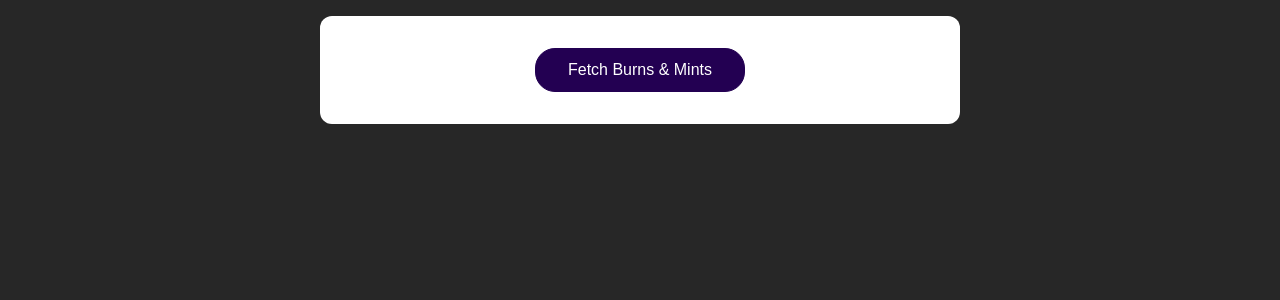
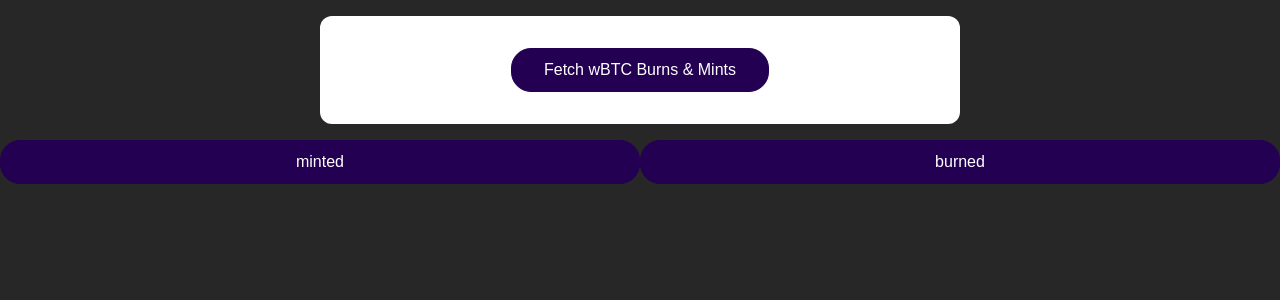
Before and after one commit to aleksanderw1992/dapp-burned-minted-wbtc, a React (Create React App) app: page / in a window 1280 px wide. Shown: the top 300 px of the page. Built offline with nearby package versions, Linux system fonts and the light colour scheme.

Commit message:
improve UI

```diff
--- a/src/App.js
+++ b/src/App.js
@@ -9,7 +9,6 @@
   // const numberOfLastTransactions = 20;
   const numberOfLastTransactions = 2;
   const [minted, setMinted] = useState([]);
-  // eslint-disable-next-line
   const [burned, setBurned] = useState([]);
 
   function fetchTransactionsHandler() {
@@ -22,49 +21,49 @@
       "event Burn(address indexed burner, uint256 value);"];
 
     const contract = new ethers.Contract(wbtcContractAddress, abi, provider);
-    const result = async () => {
+    const performFetch = async () => {
       const mintTransactionsAll = await contract.queryFilter("Mint", 0, "latest");
       const burnTransactionsAll = await contract.queryFilter("Burn", 0, "latest");
       const mintTransactions = mintTransactionsAll.slice(- numberOfLastTransactions);
-      // eslint-disable-next-line
       const burnTransactions = burnTransactionsAll.slice(-numberOfLastTransactions);
-      // console.log(mintTransactions);
-      // console.log(burnTransactions);
+      const transformedMintedTransactions = await transformTransactions(mintTransactions, provider);
+      setMinted(transformedMintedTransactions);
+      const transformedBurnedTransactions = await transformTransactions(burnTransactions, provider);
+      setBurned(transformedBurnedTransactions);
 
-      const transformedMintedTransactions = [];
-      for (let i = 0; i < mintTransactions.length; i++) {
-        let transactionData = mintTransactions[i];
+    };
+    performFetch();
+  }
+
+  async function transformTransactions(transactions, provider) {
+    const transformedTransactions = [];
+    for (let i = 0; i < transactions.length; i++) {
+      let transactionData = transactions[i];
 
       const block = await provider.getBlock(transactionData.blockNumber);
       const transaction = await provider.getTransaction(transactionData.transactionHash);
-        // console.log(block);
-        // console.log(transaction);
-        transformedMintedTransactions.push({
+      transformedTransactions.push({
         id: transactionData.blockNumber,
         hash: transactionData.transactionHash,
         from: transaction.from,
         time: new Date(block.timestamp * 1000).toLocaleString("en-GB", {timeZoneName: "short"}),
       });
     }
-      console.log(transformedMintedTransactions);
-      setMinted(transformedMintedTransactions);
-
-    };
-    console.log(result());
+    return transformedTransactions;
   }
 
   return (
       <React.Fragment>
         <section>
-          <button onClick={fetchTransactionsHandler}>Fetch Burns & Mints
+          <button onClick={fetchTransactionsHandler}>Fetch wBTC Burns & Mints
           </button>
         </section>
         <div className="row">
           <div className="column">
-            <TransactionsList transactions={minted}/>
+            <TransactionsList transactions={minted} title={"minted"}/>
           </div>
           <div className="column">
-            <TransactionsList transactions={burned}/>
+            <TransactionsList transactions={burned}  title={"burned"}/>
           </div>
         </div>
       </React.Fragment>
--- a/src/components/Transaction.js
+++ b/src/components/Transaction.js
@@ -5,9 +5,9 @@
 const Transaction = (props) => {
   return (
     <li className={classes.transaction}>
-      <h2>{props.hash}</h2>
-      <h3>{props.from}</h3>
-      <p>{props.time}</p>
+      Hash: <p><a href={"https://etherscan.io/tx/" + props.hash} target={"_blank"}  rel="noopener noreferrer">{props.hash}</a></p>
+      From: <p>{props.from}</p>
+      Time (en-GB): <p>{props.time}</p>
     </li>
   );
 };
--- a/src/components/Transaction.module.css
+++ b/src/components/Transaction.module.css
@@ -6,15 +6,10 @@
   border-radius: 12px;
   text-align: center;
   color: white;
+  font-size: 12px;
 }
 
-.transaction h2 {
-  font-size: 2rem;
-  color: #f7e702;
+a {
+  color: #ffffff;
+  cursor: pointer;
 }
-
-.transaction h3 {
-  color: #eccf77;
-  margin: 0;
-  font-size: 1rem;
-}
--- a/src/components/TransactionsList.js
+++ b/src/components/TransactionsList.js
@@ -6,6 +6,7 @@
 const TransactionList = (props) => {
   return (
     <ul className={classes['transactions-list']}>
+      <li className={classes.title}>{props.title}</li>
       {props.transactions.map((transaction) => (
         <Transaction
           hash={transaction.hash}
--- a/src/components/TransactionsList.module.css
+++ b/src/components/TransactionsList.module.css
@@ -3,3 +3,13 @@
   margin: 0;
   padding: 0;
 }
+
+.title {
+  font: inherit;
+  background: #230052;
+  border: 1px solid #230052;
+  color: white;
+  padding: 0.75rem 2rem;
+  border-radius: 20px;
+  text-align: center;
+}
```
Lines whose indentation alone changed are shown as unchanged.
